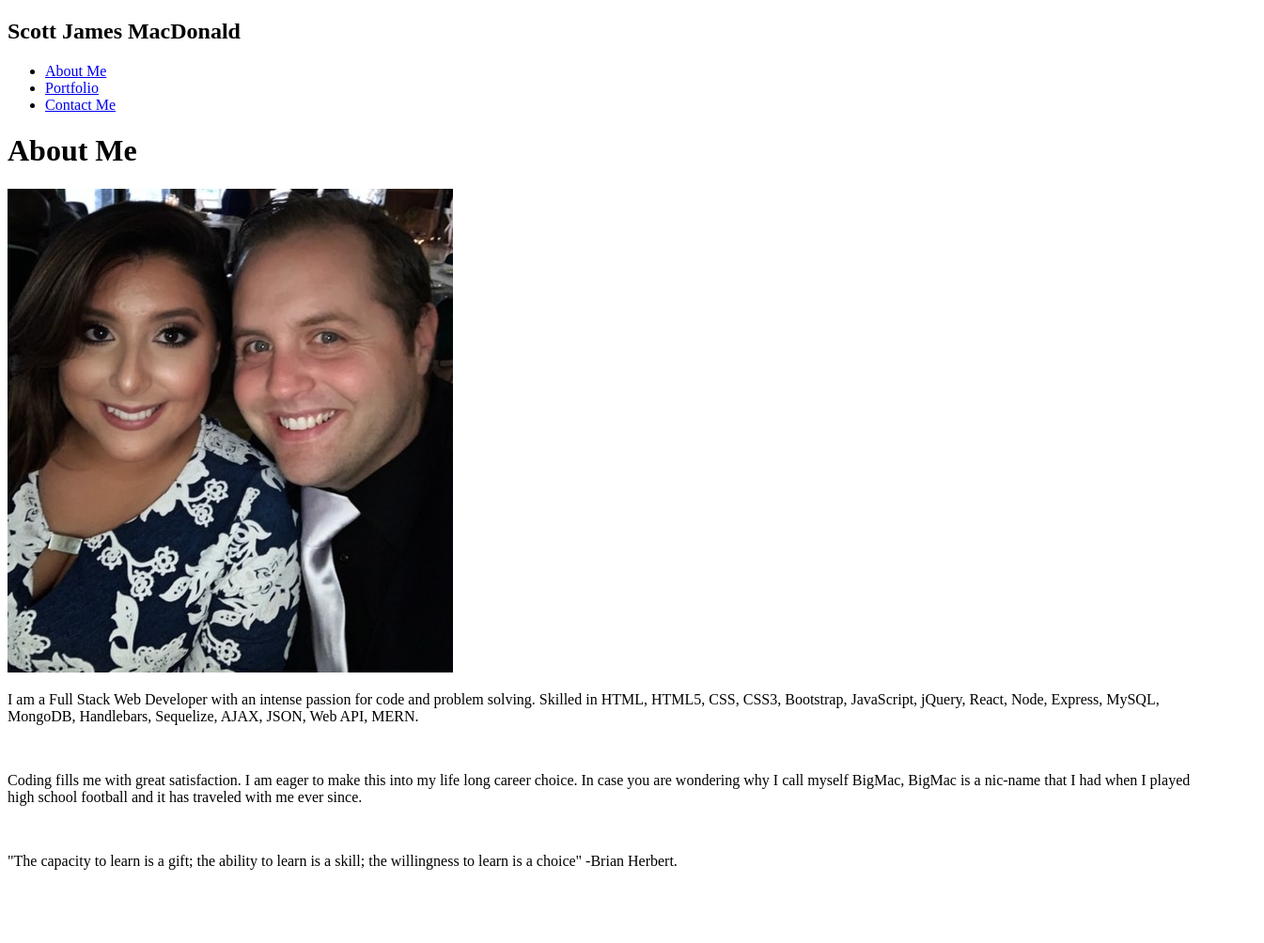
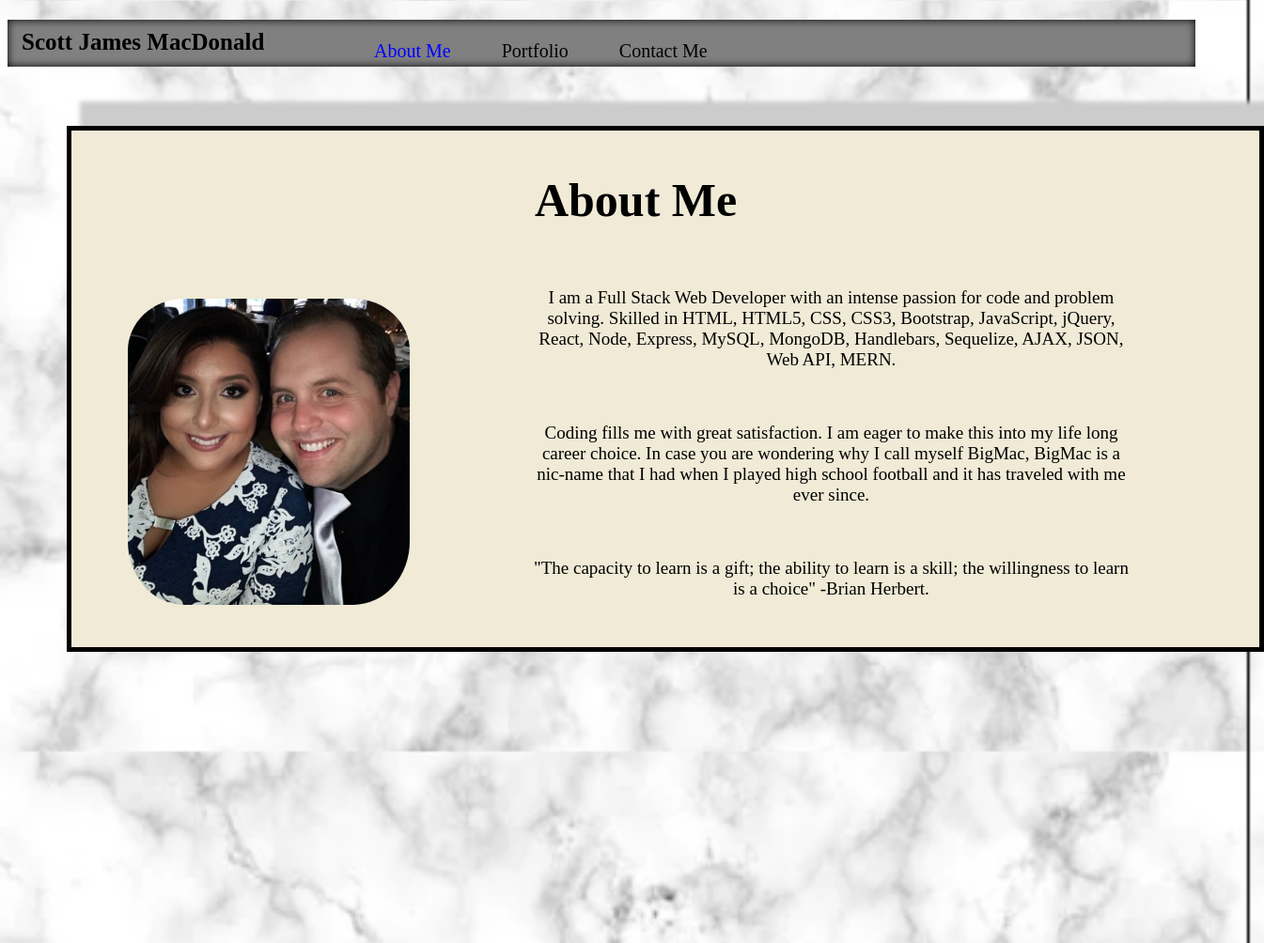
Before and after one commit to BigMacD-WebDesign/responsive_portfolio_remake, a plain HTML site: page index.html in a window 1280 px wide. Shown: the whole page at 94% size, 1345 px wide, since content can reach past the window. Before the commit the page ends 942 px from the top, so only its background shows below. Drawn offline with nearby package versions, Linux system fonts and the light colour scheme.

Commit message:
Added CSS for index.html

```diff
--- a/assets/CSS/style.css
+++ b/assets/CSS/style.css
@@ -1 +1,91 @@
 /*-- Main Content CSS Begin --*/
+body {
+    background: url("../Images/background_image.PNG") no-repeat center center fixed;
+    background-size: cover;
+}
+
+.container {
+    background-color: #f0ead6 ;
+    height: 80%;
+    width: 95%;
+    margin: 5%;
+    padding-right: 5%;
+    padding-bottom: 3%;
+    border: solid 5px #000;
+    box-shadow: 20px -20px 5px 6px #ccc;
+}
+
+img.profilePic {
+    width: 25%;
+    margin-top: 2.5%;
+    padding-top: 1%;
+    margin-left: 5%;
+    border-radius: 20%;
+}
+
+.title {
+    text-align: center;
+    padding-top: 1%;
+    font-weight: 700;
+    font-size: 50px;
+}
+
+.bioSection {
+    margin-top: 2%;
+    margin-right: 47%;
+    margin-bottom: -31%;
+    /* position: relative;
+    left: 45%;
+    bottom: 359px; */
+}
+
+.paragraph {
+    text-align: center;
+    position: relative;
+    left: 77%;
+    bottom: 366px;
+    font-weight: 500;
+    font-size: 19px;
+}
+/*-- Main Content CSS End --*/
+
+
+
+/*-- CSS for Navigation begin-- */
+.name {
+    font-size: 25px;
+    position: relative;
+    left: 15px;
+    top: 10px;
+    font-weight: 700;
+}
+
+ul.link li {
+    display: inline;
+    position: relative;
+    bottom: 27px;
+    left: 350px;
+    padding-right: 50px;
+    font-size: 20px;
+}
+
+.link a {
+    text-decoration: none;
+    color: #000;
+    font-weight: 500;
+}
+
+.link a:hover {
+    color: #00f;
+}
+
+.link a.current {
+    color: #00f;
+}
+
+nav {
+    background-color: #808080;
+    height: 50px;
+    box-shadow: inset 0 0 10px #000000;
+}
+/*-- Navigation CSS End -- */
```
